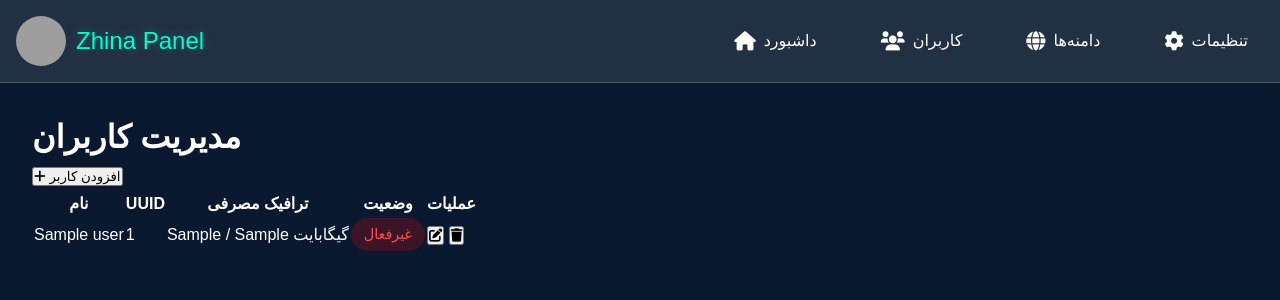
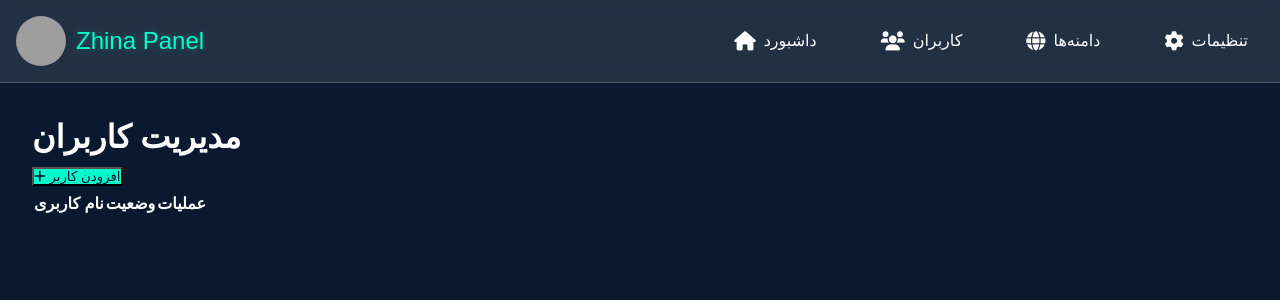
Before and after one commit to naseh42/zhina, a FastAPI app: template frontend/templates/users.html in a window 1280 px wide. Shown: the top 300 px of the page. Run offline with FastAPI, Linux system fonts and the light colour scheme; the template is opened without the code that fills it: most values are stand-ins (such as "Sample title", 1, 10 or a date in 2020); lists and menus that the app fills with data are empty; parts of the project's set-up code (start-up, migrations or seed data) failed here and were passed over; grey boxes are pictures that could not be loaded.

Commit message:
Update users.html

```diff
--- a/frontend/templates/users.html
+++ b/frontend/templates/users.html
@@ -2,91 +2,32 @@
 
 {% block content %}
 <div class="users-container">
-        <!-- هدر -->
     <header class="users-header">
         <h1>مدیریت کاربران</h1>
-            <button class="add-user-btn" onclick="openAddUserModal()">
+        <button id="addUserBtn" class="btn-primary">
             <i class="fas fa-plus"></i> افزودن کاربر
         </button>
     </header>
 
-        <!-- جدول کاربران -->
-        <table class="users-table">
+    <div class="table-responsive">
+        <table id="usersTable" class="users-table">
             <thead>
                 <tr>
-                    <th>نام</th>
-                    <th>UUID</th>
-                    <th>ترافیک مصرفی</th>
+                    <th>نام کاربری</th>
                     <th>وضعیت</th>
                     <th>عملیات</th>
                 </tr>
             </thead>
-            <tbody>
-                {% for user in users %}
-                    <tr>
-                        <td>{{ user.name }}</td>
-                        <td>{{ user.uuid }}</td>
-                        <td>{{ user.traffic_used }} / {{ user.traffic_limit }} گیگابایت</td>
-                        <td>
-                            {% if user.is_active %}
-                                <span class="status active">فعال</span>
-                            {% else %}
-                                <span class="status inactive">غیرفعال</span>
-                            {% endif %}
-                        </td>
-                        <td>
-                            <button class="edit-btn" onclick="openEditUserModal('{{ user.id }}')">
-                                <i class="fas fa-edit"></i>
-                            </button>
-                            <button class="delete-btn" onclick="deleteUser('{{ user.id }}')">
-                                <i class="fas fa-trash"></i>
-                            </button>
-                        </td>
-                    </tr>
-                {% endfor %}
+            <tbody id="usersTableBody">
+                <!-- داده‌ها با JS پر می‌شوند -->
             </tbody>
         </table>
-
-        <!-- مودال افزودن کاربر -->
-        <div id="addUserModal" class="modal">
-            <div class="modal-content">
-                <span class="close" onclick="closeAddUserModal()">&times;</span>
-                <h2>افزودن کاربر جدید</h2>
-                <form id="addUserForm">
-                    <label for="name">نام:</label>
-                    <input type="text" id="name" name="name" required>
-
-                    <label for="traffic_limit">محدودیت ترافیک (گیگابایت):</label>
-                    <input type="number" id="traffic_limit" name="traffic_limit" required>
-
-                    <label for="usage_duration">مدت زمان استفاده (روز):</label>
-                    <input type="number" id="usage_duration" name="usage_duration" required>
-
-                    <button type="submit">ذخیره</button>
-                </form>
     </div>
 </div>
 
-        <!-- مودال ویرایش کاربر -->
-        <div id="editUserModal" class="modal">
-            <div class="modal-content">
-                <span class="close" onclick="closeEditUserModal()">&times;</span>
-                <h2>ویرایش کاربر</h2>
-                <form id="editUserForm">
-                    <input type="hidden" id="editUserId" name="id">
-                    <label for="editName">نام:</label>
-                    <input type="text" id="editName" name="name" required>
-
-                    <label for="editTrafficLimit">محدودیت ترافیک (گیگابایت):</label>
-                    <input type="number" id="editTrafficLimit" name="traffic_limit" required>
-
-                    <label for="editUsageDuration">مدت زمان استفاده (روز):</label>
-                    <input type="number" id="editUsageDuration" name="usage_duration" required>
-
-                    <button type="submit">ذخیره</button>
-                </form>
-            </div>
-        </div>
+<!-- مودال‌ها -->
+<div id="userModal" class="modal">
+    <!-- محتوای مودال -->
 </div>
 
 <script src="/static/js/users.js"></script>
```
Lines whose indentation alone changed are shown as unchanged.
